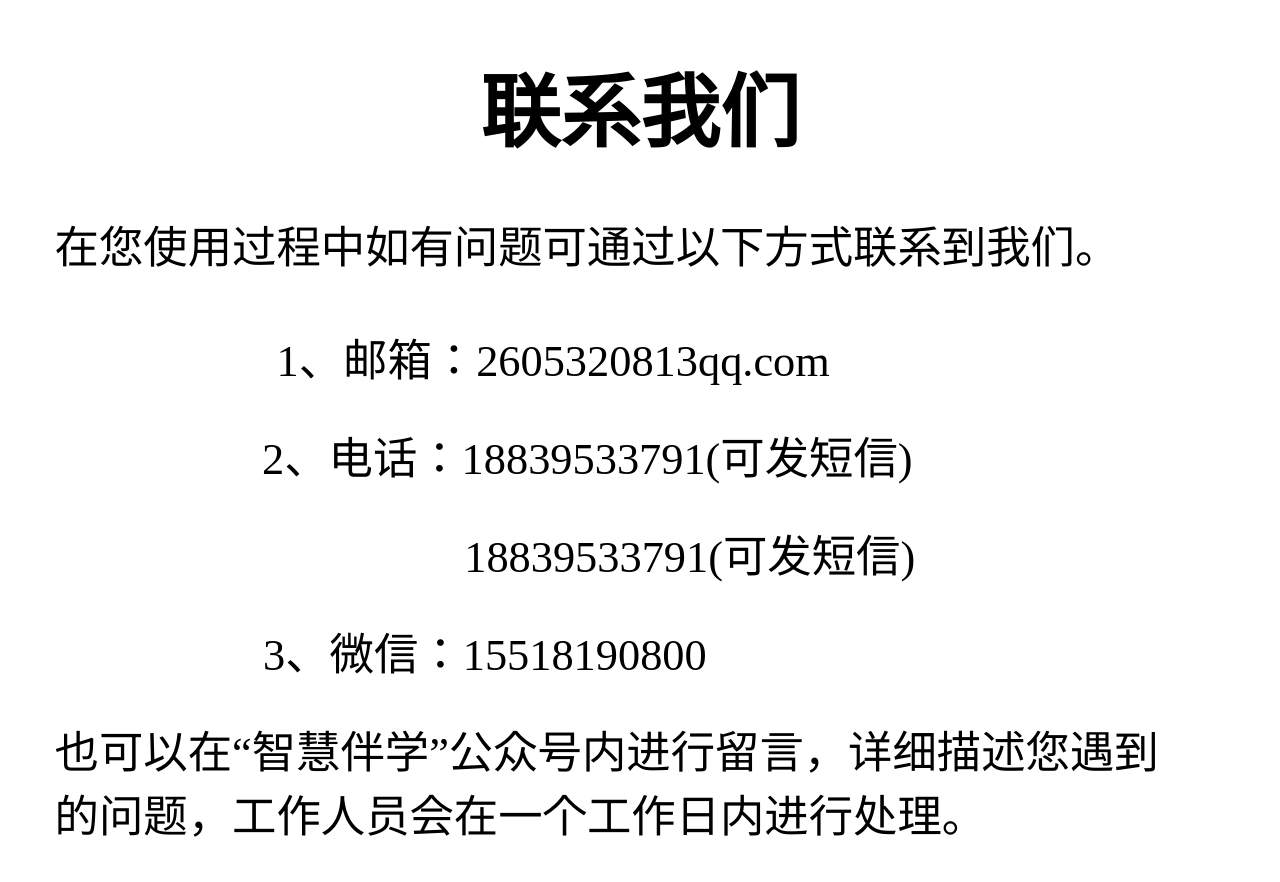
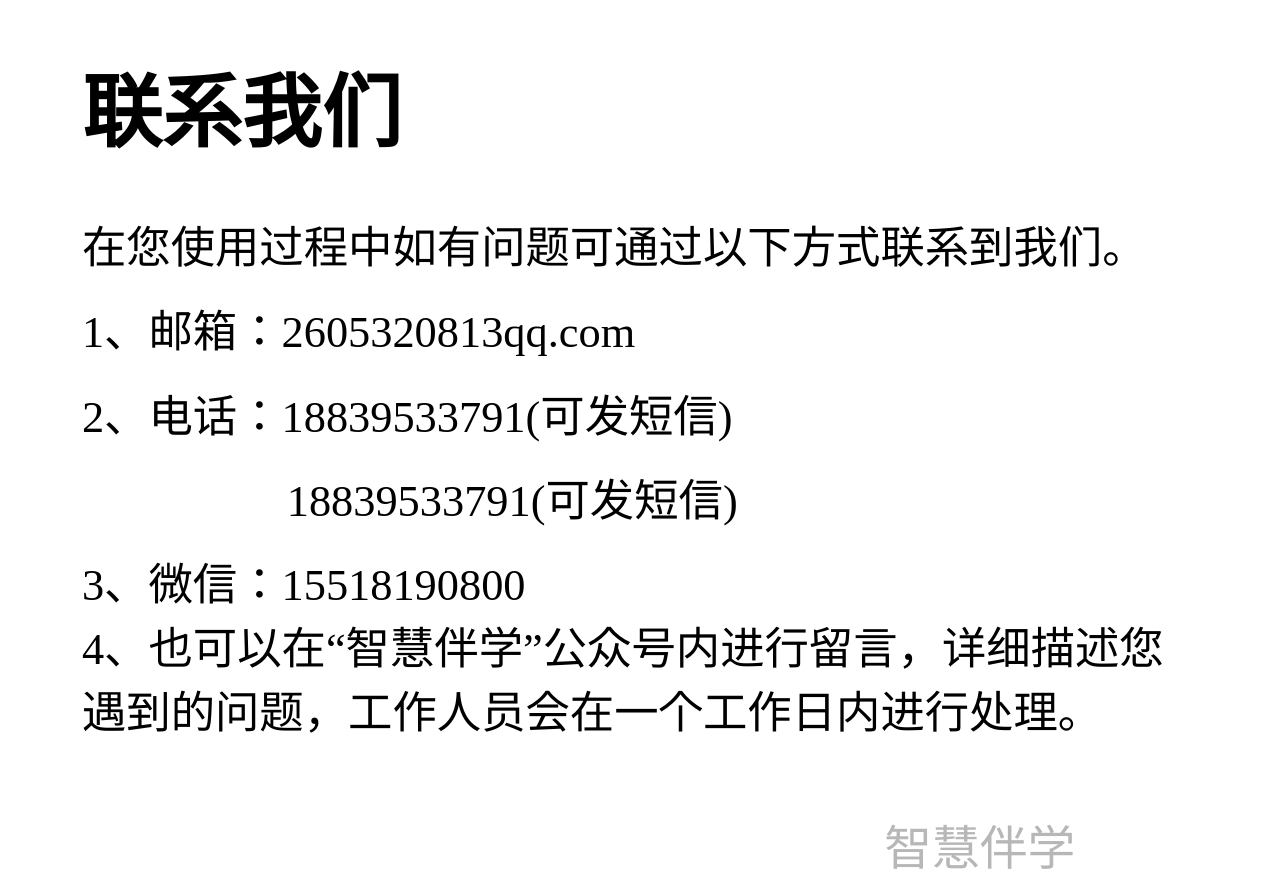
Before and after one commit to My-Value/newvideo, a plain HTML site: page contactus.html in a window 1280 px wide. Shown: the top 882 px of the page. Drawn offline with Linux system fonts and the light colour scheme.

Commit message:
Update contactus.html

```diff
--- a/contactus.html
+++ b/contactus.html
@@ -18,7 +18,7 @@
             width: 18.75rem;
         }
         .l{
-            margin-left: 0.8rem;
+            margin-left: 1.2rem;
             float: left;
             font-size: 0.65rem;
         }
@@ -27,16 +27,14 @@
             float: left;
         }
         h3{
-            margin: 0.7rem 0;
-            text-align: center;
+            margin:0.7rem 0 0.7rem 1.2rem;
+            float: left;
         }
         ul li{
             list-style: none;
         }
         ul li{
-            text-align: center;
-            margin-left: 2rem;
-            margin-top: 0.5rem;
+            margin-top: 0.3rem;
         }
         .r{
             display:block;
@@ -54,13 +52,13 @@
     </br>
         <ul class="l">
             <li>1、邮箱：2605320813qq.com</li>
-            <li style="margin-left: 3rem;">2、电话：18839533791(可发短信)</li>
-            <li style="margin-left: 6rem;">18839533791(可发短信)</li>
-            <li style="margin-left: 0rem;margin-bottom:0.5rem;">3、微信：15518190800</li>
+            <li>2、电话：18839533791(可发短信)</li>
+            <li style="margin-left: 3rem;">18839533791(可发短信)</li>
+            <li >3、微信：15518190800</li>
         </ul>
     </div>
-    <span class="l">也可以在“智慧伴学”公众号内进行留言，详细描述您遇到</span>
-    <span class="l">的问题，工作人员会在一个工作日内进行处理。</span>
-    <span class="r" style="font-size: 0.5rem;color: #B7B7B7;">智慧伴学</span>
+    <span class="l">4、也可以在“智慧伴学”公众号内进行留言，详细描述您</span>
+    <span class="l">遇到的问题，工作人员会在一个工作日内进行处理。</span>
+    <span class="r" style="font-size: 0.7rem;color: #B7B7B7;">智慧伴学</span>
 </body>
 </html>
```
